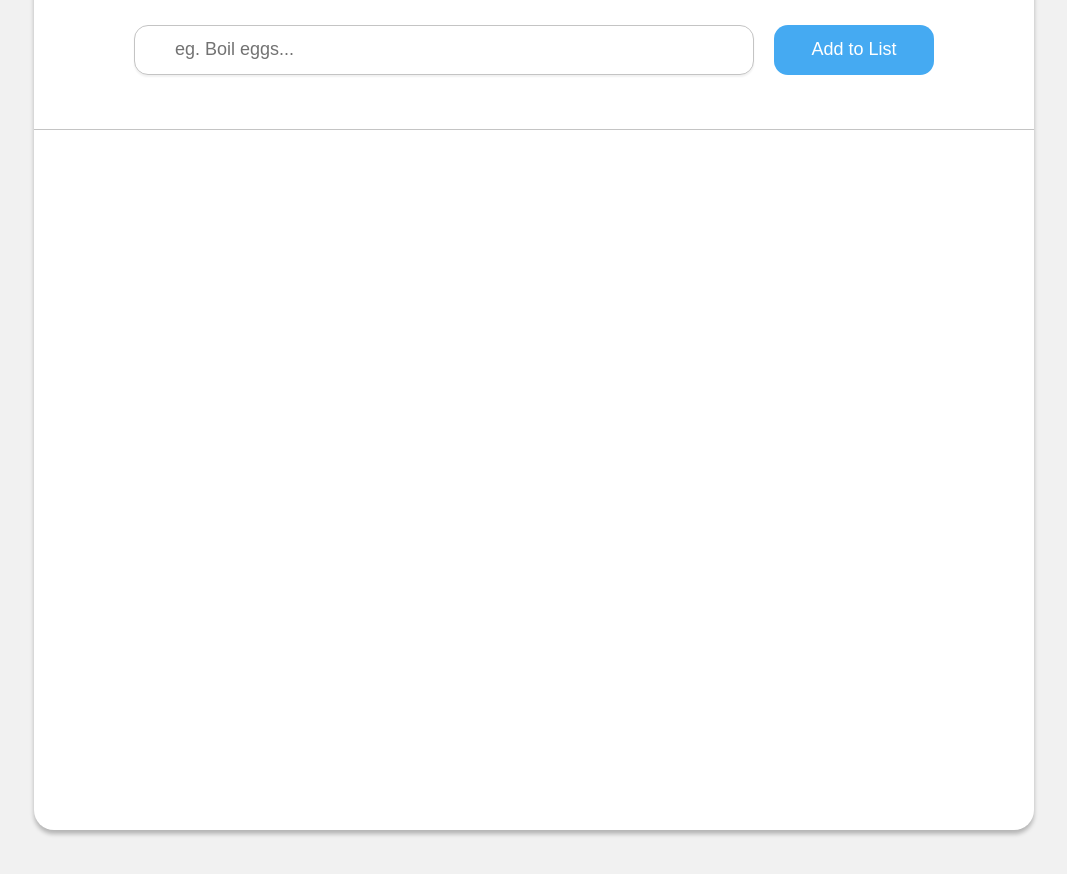
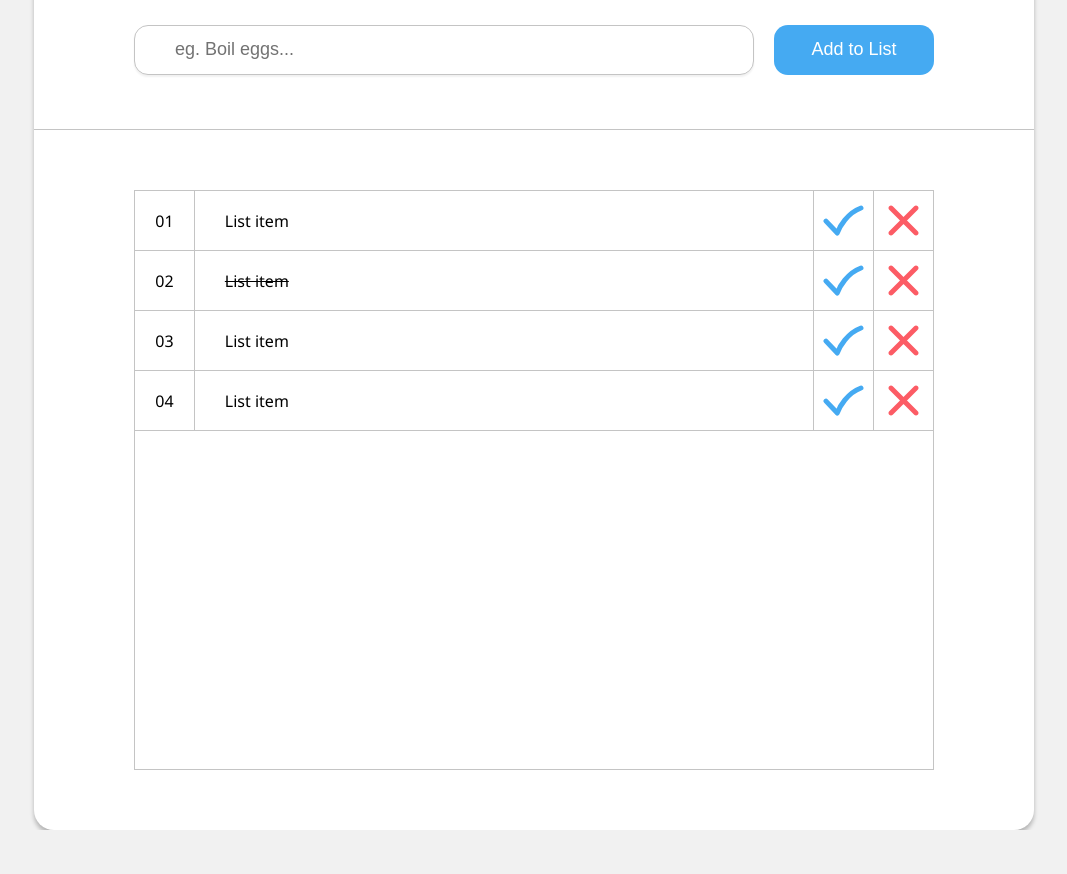
Before and after one commit to CodeWhizHamza/todo-app, a plain HTML site: page index.html in a window 1280 px wide. Shown: the whole page, without its empty margins (106-1173 px from the left). After the commit the page ends 830 px from the top, so only its background shows below. Drawn offline with Linux system fonts and the light colour scheme.

Commit message:
CSS complete

```diff
--- a/index.html
+++ b/index.html
@@ -15,11 +15,55 @@
           type="text"
           class="header__input"
           placeholder="eg. Boil eggs..."
+          autocomplete="off"
         />
         <button class="header__add-btn">Add to List</button>
       </header>
       <div class="box__content">
-        <ul class="list"></ul>
+        <ul class="list">
+          <li class="list__item">
+            <span class="list__number">01</span>
+            <span class="list__content">List item</span>
+            <span class="list__complete"
+              ><img src="./Complete.svg" alt="Tick"
+            /></span>
+            <span class="list__delete">
+              <img src="./Delete.svg" alt="Cross" />
+            </span>
+          </li>
+          <li class="list__item">
+            <span class="list__number">02</span>
+            <span class="list__content list__content--completed"
+              >List item</span
+            >
+            <span class="list__complete"
+              ><img src="./Complete.svg" alt="Tick"
+            /></span>
+            <span class="list__delete">
+              <img src="./Delete.svg" alt="Cross" />
+            </span>
+          </li>
+          <li class="list__item">
+            <span class="list__number">03</span>
+            <span class="list__content">List item</span>
+            <span class="list__complete"
+              ><img src="./Complete.svg" alt="Tick"
+            /></span>
+            <span class="list__delete">
+              <img src="./Delete.svg" alt="Cross" />
+            </span>
+          </li>
+          <li class="list__item">
+            <span class="list__number">04</span>
+            <span class="list__content">List item</span>
+            <span class="list__complete"
+              ><img src="./Complete.svg" alt="Tick"
+            /></span>
+            <span class="list__delete">
+              <img src="./Delete.svg" alt="Cross" />
+            </span>
+          </li>
+        </ul>
       </div>
     </div>
   </body>
--- a/index.js
+++ b/index.js
@@ -0,0 +1,11 @@
+/////////////////////////////////////
+// Getting Elements
+const inputTodo = document.querySelector(".header__input");
+const btnAdd = document.querySelector(".header__add-btn");
+
+/////////////////////////////////////
+// Functions
+
+btnAdd.addEventListener("click", function (e) {
+  e.preventDefault();
+});
```
Also changed, not shown: style.css (+1 -1 lines).
